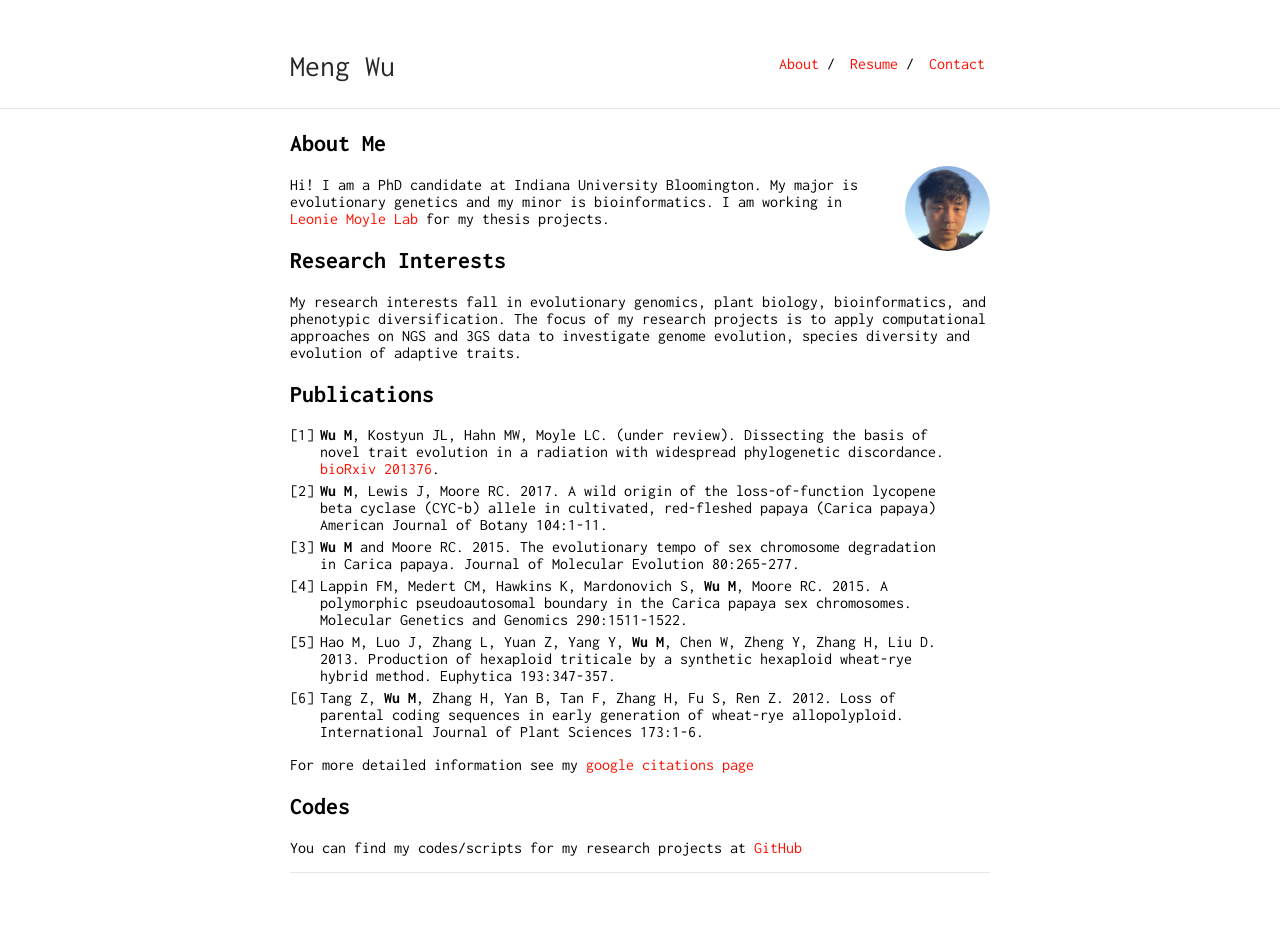
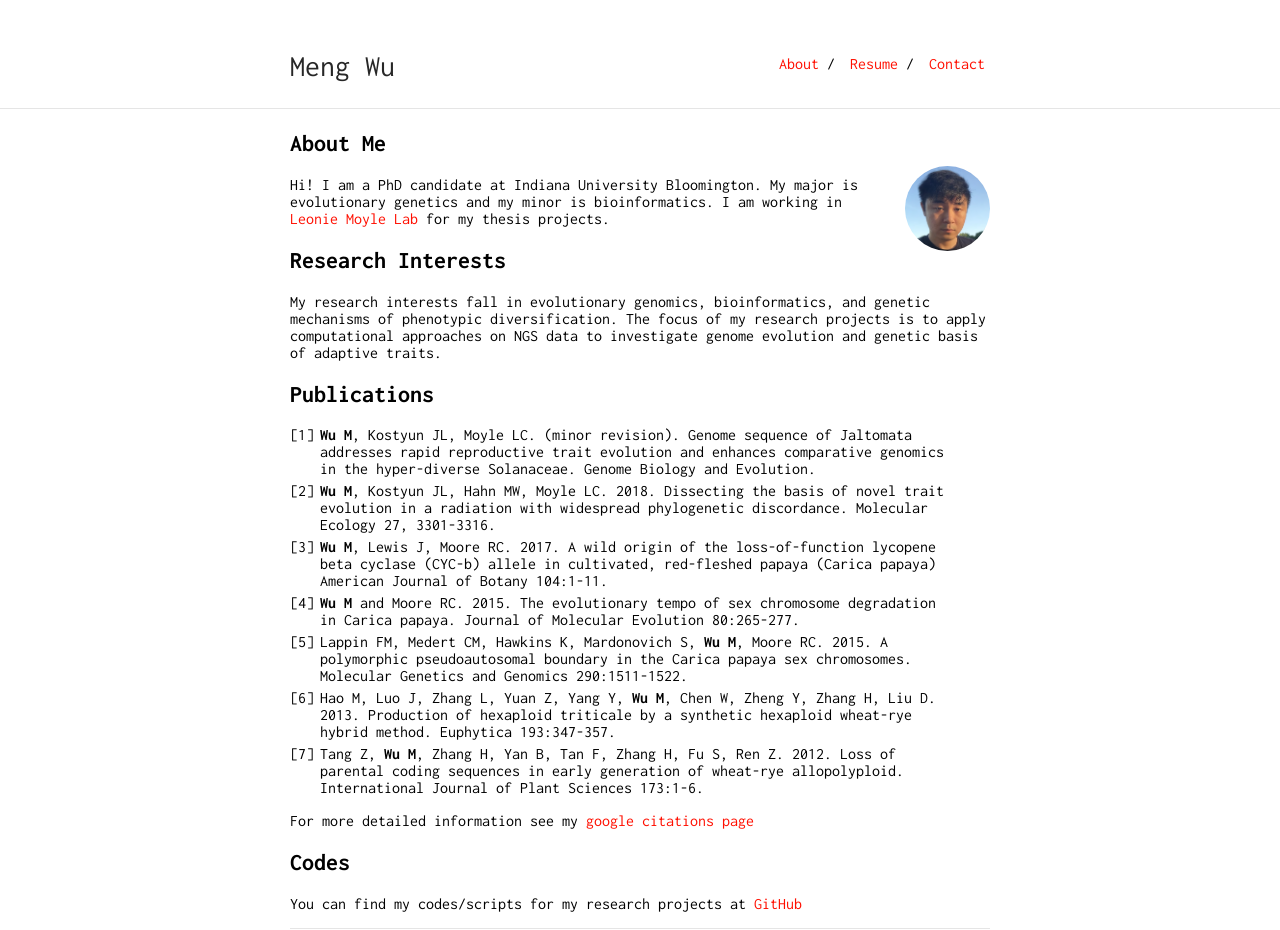
Before and after one commit to wum5/wum5.github.io, a Jekyll site: the page built from index.md, in a window 1280 px wide. Built offline with Jekyll 4.4.1, drawn with Linux system fonts in a browser that asks for light colours; our own code applies the rules of GitHub Pages for plain Markdown files; before the commit the page ends 900 px from its top, so only the background shows below that.

Commit message:
update profile

```diff
--- a/index.md
+++ b/index.md
@@ -10,17 +10,18 @@
 
 
 ## Research Interests
-My research interests fall in evolutionary genomics, plant biology, bioinformatics, and phenotypic diversification.
-The focus of my research projects is to apply computational approaches on NGS and 3GS data to investigate genome evolution, species diversity and evolution of adaptive traits.
+My research interests fall in evolutionary genomics, bioinformatics, and genetic mechanisms of phenotypic diversification.
+The focus of my research projects is to apply computational approaches on NGS data to investigate genome evolution and genetic basis of adaptive traits.
 
 
 ## Publications
-1. **Wu M**, Kostyun JL, Hahn MW, Moyle LC. (under review). Dissecting the basis of novel trait evolution in a radiation with widespread phylogenetic discordance. [bioRxiv 201376](https://doi.org/10.1101/201376).
-2. **Wu M**, Lewis J, Moore RC. 2017. A wild origin of the loss-of-function lycopene beta cyclase (CYC-b) allele in cultivated, red-fleshed papaya (Carica papaya) American Journal of Botany 104:1-11.
-3. **Wu M** and Moore RC. 2015. The evolutionary tempo of sex chromosome degradation in Carica papaya. Journal of Molecular Evolution 80:265-277.
-4. Lappin FM, Medert CM, Hawkins K, Mardonovich S, **Wu M**, Moore RC. 2015. A polymorphic pseudoautosomal boundary in the Carica papaya sex chromosomes. Molecular Genetics and Genomics 290:1511-1522.
-5. Hao M, Luo J, Zhang L, Yuan Z, Yang Y, **Wu M**, Chen W, Zheng Y, Zhang H, Liu D. 2013. Production of hexaploid triticale by a synthetic hexaploid wheat-rye hybrid method. Euphytica 193:347-357.
-6. Tang Z, **Wu M**, Zhang H, Yan B, Tan F, Zhang H, Fu S, Ren Z. 2012. Loss of parental coding sequences in early generation of wheat-rye allopolyploid. International Journal of Plant Sciences 173:1-6.
+1. **Wu M**, Kostyun JL, Moyle LC. (minor revision). Genome sequence of Jaltomata addresses rapid reproductive trait evolution and enhances comparative genomics in the hyper-diverse Solanaceae. Genome Biology and Evolution.
+2. **Wu M**, Kostyun JL, Hahn MW, Moyle LC. 2018. Dissecting the basis of novel trait evolution in a radiation with widespread phylogenetic discordance. Molecular Ecology 27, 3301-3316.
+3. **Wu M**, Lewis J, Moore RC. 2017. A wild origin of the loss-of-function lycopene beta cyclase (CYC-b) allele in cultivated, red-fleshed papaya (Carica papaya) American Journal of Botany 104:1-11.
+4. **Wu M** and Moore RC. 2015. The evolutionary tempo of sex chromosome degradation in Carica papaya. Journal of Molecular Evolution 80:265-277.
+5. Lappin FM, Medert CM, Hawkins K, Mardonovich S, **Wu M**, Moore RC. 2015. A polymorphic pseudoautosomal boundary in the Carica papaya sex chromosomes. Molecular Genetics and Genomics 290:1511-1522.
+6. Hao M, Luo J, Zhang L, Yuan Z, Yang Y, **Wu M**, Chen W, Zheng Y, Zhang H, Liu D. 2013. Production of hexaploid triticale by a synthetic hexaploid wheat-rye hybrid method. Euphytica 193:347-357.
+7. Tang Z, **Wu M**, Zhang H, Yan B, Tan F, Zhang H, Fu S, Ren Z. 2012. Loss of parental coding sequences in early generation of wheat-rye allopolyploid. International Journal of Plant Sciences 173:1-6.
 
 For more detailed information see my [google citations page](https://scholar.google.com/citations?user=xbBN51gAAAAJ&hl=en)
 
```
Also changed, not shown: 1 other file.
